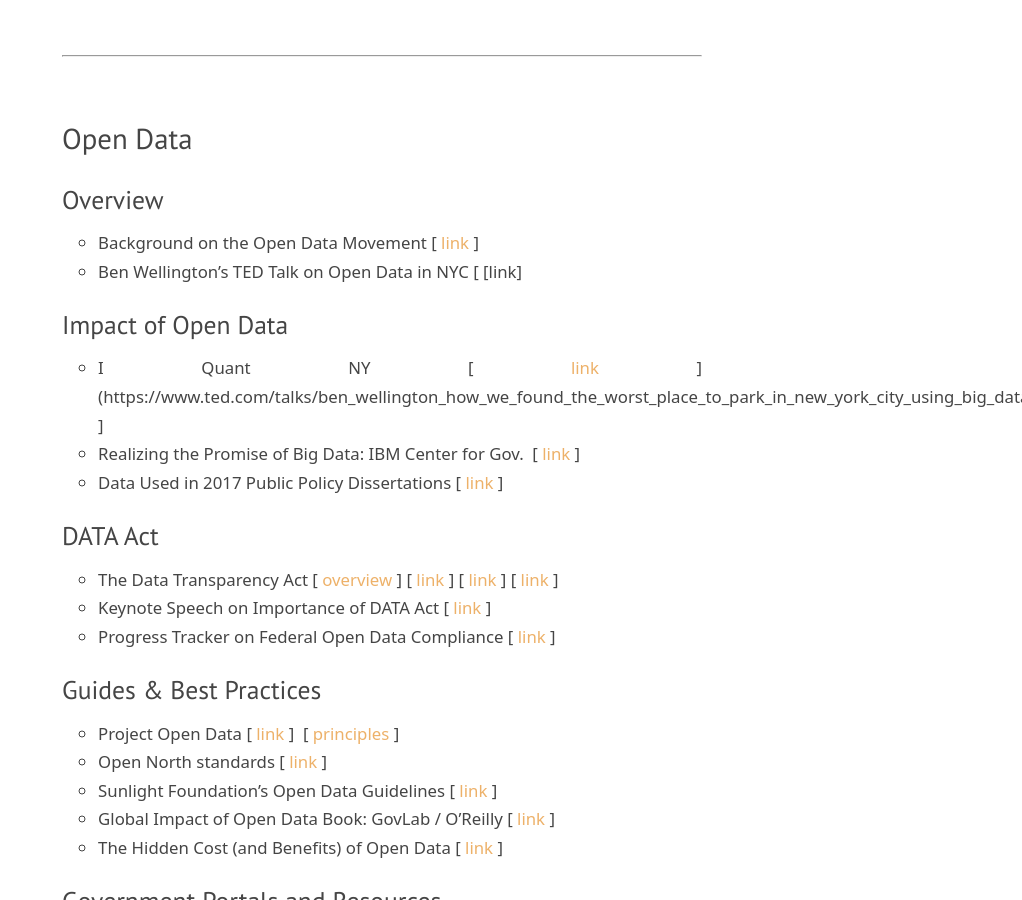
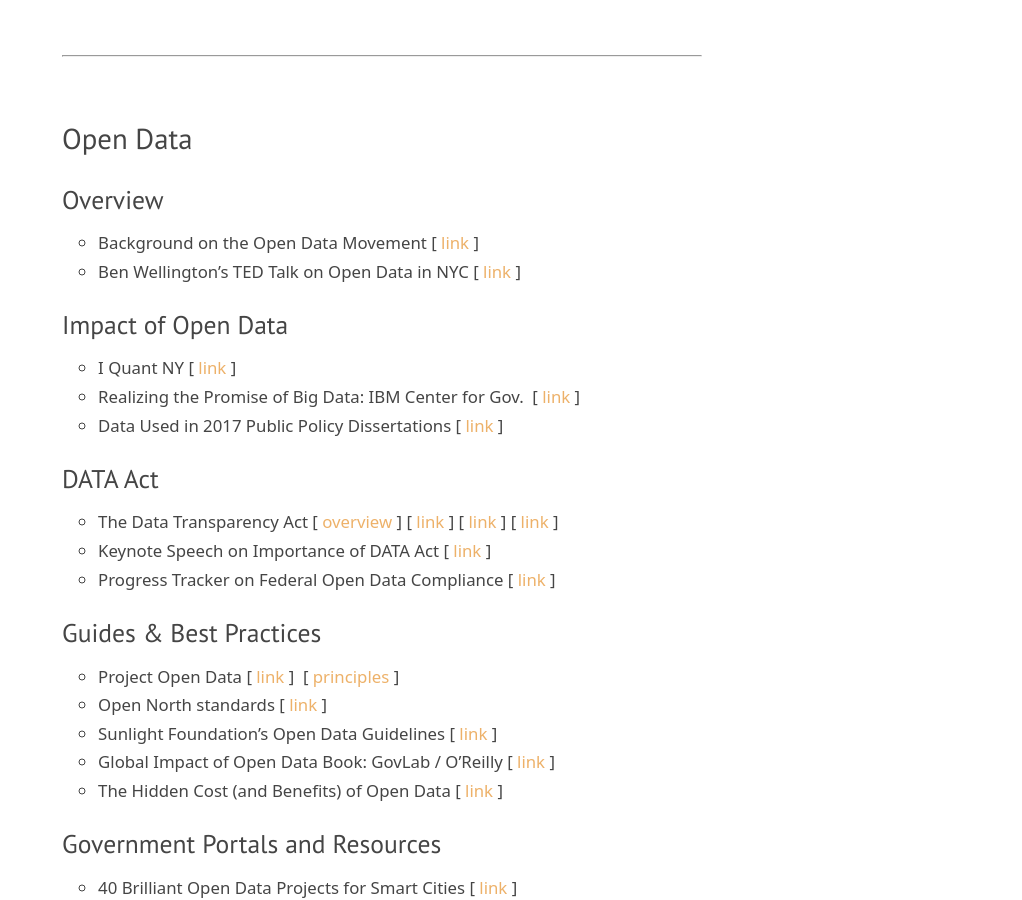
Before and after one commit to DS4PS/ds4ps_dev_site, a Jekyll site: the page built from resources.md, in a window 1280 px wide and 900 px high, scrolled down 1895 px. Shown: the whole window, without its empty margins (258-1280 px from the left). Built offline with Jekyll 4.4.1, drawn with Linux system fonts in a browser that asks for light colours; nearby versions of some CDN libraries; library files that are not in the unit come from our copies.

Commit message:
Update resources.md

```diff
--- a/resources.md
+++ b/resources.md
@@ -102,12 +102,13 @@
 ### Overview
 
 * Background on the Open Data Movement [ [link](http://www.urban.org/sites/default/files/alfresco/publication-pdfs/413153-Putting-Open-Data-to-Work-for-Communities.PDF) ]
-* Ben Wellington's TED Talk on Open Data in NYC [ [link]
+* Ben Wellington's TED Talk on Open Data in NYC [ [link](https://www.ted.com/talks/ben_wellington_how_we_found_the_worst_place_to_park_in_new_york_city_using_big_data?) ]
+
+
 
 ### Impact of Open Data
 
 * I Quant NY [ [link](http://iquantny.tumblr.com/) ]
-(https://www.ted.com/talks/ben_wellington_how_we_found_the_worst_place_to_park_in_new_york_city_using_big_data?) ]
 * Realizing the Promise of Big Data: IBM Center for Gov.  [ [link](http://www.businessofgovernment.org/sites/default/files/Realizing%20the%20Promise%20of%20Big%20Data_0.pdf) ]
 * Data Used in 2017 Public Policy Dissertations [ [link](http://publicmanagementresearch.com/2017/12/18/data-for-dissertations-december-18-2017/) ]
 
```
